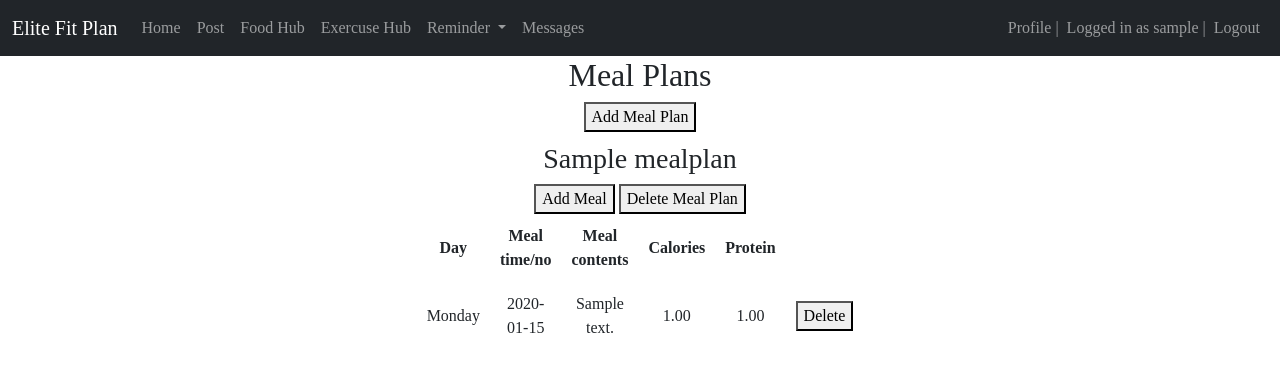
After one commit to darius-hmi/personalOrganiser, a Django app: page /meal-plans/ in a window 1280 px wide. The commit adds this page. Shown: the top 372 px of the page. Run offline with Django 4.2, Linux system fonts and the light colour scheme; a user stored in the database is signed in; tables that the repository leaves empty hold one stand-in row (values such as "Sample post"); parts of the project's set-up code (start-up, migrations or seed data) failed here and were passed over.

Commit message:
added meal plans to the food hub

```diff
--- a/main/forms.py
+++ b/main/forms.py
@@ -1,7 +1,7 @@
 from django import forms
 from django.contrib.auth.forms import UserCreationForm
 from django.contrib.auth.models import User
-from .models import Post, Food, Exercise, toDoList, Message, Profile
+from .models import Post, Food, Exercise, toDoList, Message, Profile, Meal, MealPlan
 
 class RegisterForm(UserCreationForm):
     email = forms.EmailField(required=True)
@@ -52,3 +52,14 @@ class ProfileForm(forms.ModelForm):
     class Meta:
         model = Profile
         fields = ['weight', 'height', 'total_protein_goal', 'total_calories_goal']
+
+class MealPlanForm(forms.ModelForm):
+    class Meta:
+        model = MealPlan
+        fields = ['name']
+
+class MealForm(forms.ModelForm):
+    class Meta:
+        model = Meal
+        fields = ['day_of_week', 'meal_time', 'meal_content', 'calories', 'protein']
+        labels = {'meal_time': 'Meal time/number'}
--- a/main/templates/main/create_food.html
+++ b/main/templates/main/create_food.html
@@ -97,6 +97,10 @@
   <div id="totalProteinGoal" style="display: none;">{{ totalProteinGoal|default:0 }}</div>
 
 
+<div style="text-align:center">
+    <a href="{% url 'meal_plan_page' %}">View Meal Plans</a>
+</div>
+
   <script>
   window.onload = function() {
       const totalCalories = JSON.parse(document.getElementById('totalCalories').textContent);
--- /dev/null
+++ b/main/templates/main/meal_plan_page.html
@@ -0,0 +1,168 @@
+{% extends 'main\base.html' %}
+{% block content %}
+<div style="text-align: center;"> <!-- Centering content -->
+    <h2>Meal Plans</h2>
+    <button id="toggle-meal-plan-form">Add Meal Plan</button>
+    <div id="meal-plan-form" style="display:none;">
+        <form id="create-meal-plan-form">
+            {% csrf_token %}
+            {{ meal_plan_form.as_p }}
+            <button type="submit">Create Meal Plan</button>
+        </form>
+    </div>
+
+    <div id="meal-plans" class="meal-plans-container">
+        {% for meal_plan in meal_plans %}
+        <div class="meal-plan" data-id="{{ meal_plan.id }}">
+            <h3>{{ meal_plan.name }}</h3>
+            <!-- Add delete button for meal plan -->
+            <button class="toggle-meal-form" data-id="{{ meal_plan.id }}">Add Meal</button>
+            <button class="delete-meal-plan" data-id="{{ meal_plan.id }}">Delete Meal Plan</button>
+            <div class="meal-form" id="meal-form-{{ meal_plan.id }}" style="display:none;">
+                <form class="add-meal-form" data-id="{{ meal_plan.id }}">
+                    {% csrf_token %}
+                    {{ meal_form.as_p }}
+                    <button type="submit">Add Meal</button>
+                </form>
+            </div>
+            <table style="margin: 0 auto; width: 80%; border-collapse: collapse;"> <!-- Centering meals -->
+                <thead>
+                    <tr>
+                        <th style="padding: 10px;">Day</th>
+                        <th style="padding: 10px;">Meal time/no</th>
+                        <th style="padding: 10px;">Meal contents</th>
+                        <th style="padding: 10px;">Calories</th>
+                        <th style="padding: 10px;">Protein</th>
+                        <!-- Add a column for delete button -->
+                    </tr>
+                </thead>
+                <tbody>
+                    {% for meal in meal_plan.meals.all %}
+                    <tr>
+                        <td style="padding: 10px;">{{ meal.day_of_week }}</td>
+                        <td style="padding: 10px;">{{ meal.meal_time }}</td>
+                        <td style="padding: 10px;">{{ meal.meal_content }}</td>
+                        <td style="padding: 10px;">{{ meal.calories }}</td>
+                        <td style="padding: 10px;">{{ meal.protein }}</td>
+                        <!-- Add delete button for each meal -->
+                        <td style="padding: 10px;"><button class="delete-meal" data-meal-id="{{ meal.id }}">Delete</button></td>
+                    </tr>
+                    {% endfor %}
+                </tbody>
+            </table>
+        </div>
+        {% endfor %}
+    </div>
+</div>
+<script src="https://code.jquery.com/jquery-3.6.0.min.js"></script>
+<script>
+$(document).ready(function() {
+    $('#toggle-meal-plan-form').click(function() {
+        $('#meal-plan-form').toggle();
+    });
+
+    $('.toggle-meal-form').click(function() {
+        var mealPlanId = $(this).data('id');
+        $('#meal-form-' + mealPlanId).toggle();
+    });
+
+    $('#create-meal-plan-form').submit(function(event) {
+        event.preventDefault();
+        $.ajax({
+            type: 'POST',
+            url: "{% url 'create_meal_plan' %}",
+            data: $(this).serialize(),
+            success: function(response) {
+                if (response.status == 'success') {
+                    location.reload(); // Reload to see the new meal plan
+                } else {
+                    alert('Error: ' + response.errors);
+                }
+            }
+        });
+    });
+
+    $('.add-meal-form').submit(function(event) {
+        event.preventDefault();
+        var mealPlanId = $(this).data('id');
+        $.ajax({
+            type: 'POST',
+            url: '/meal-plans/' + mealPlanId + '/add-meal/',
+            data: $(this).serialize(),
+            success: function(response) {
+                if (response.status == 'success') {
+                    location.reload(); // Reload to see the new meal
+                } else {
+                    alert('Error: ' + response.errors);
+                }
+            }
+        });
+    });
+
+    // Function to handle deletion of meal plans
+    $('.delete-meal-plan').click(function() {
+        var mealPlanId = $(this).data('id');
+        if (confirm("Are you sure you want to delete this meal plan?")) {
+            var csrftoken = getCookie('csrftoken');
+            $.ajax({
+                type: 'POST',
+                url: '/meal-plans/' + mealPlanId + '/delete/',
+                headers: {
+                    'X-CSRFToken': csrftoken
+                },
+                success: function(response) {
+                    if (response.status == 'success') {
+                        // Instead of reloading the page, remove the deleted meal plan from the DOM
+                        $('[data-id="' + mealPlanId + '"]').remove();
+                    } else {
+                        alert('Error: ' + response.errors);
+                    }
+                }
+            });
+        }
+    });
+
+    // Function to handle deletion of meals
+    $('.delete-meal').click(function() {
+        var mealId = $(this).data('meal-id');
+        var mealPlanId = $(this).closest('.meal-plan').data('id'); // Get meal plan id
+        if (confirm("Are you sure you want to delete this meal?")) {
+            var csrftoken = getCookie('csrftoken');
+            $.ajax({
+                type: 'POST',
+                url: '/meal-plans/' + mealPlanId + '/meals/' + mealId + '/delete/',
+                headers: {
+                    'X-CSRFToken': csrftoken
+                },
+                success: function(response) {
+                    if (response.status == 'success') {
+                        // Instead of reloading the page, remove the deleted meal from the DOM
+                        $('[data-meal-id="' + mealId + '"]').closest('tr').remove();
+                    } else {
+                        alert('Error: ' + response.errors);
+                    }
+                }
+            });
+        }
+    });
+
+    // Function to fetch CSRF token from cookies
+    function getCookie(name) {
+        var cookieValue = null;
+        if (document.cookie && document.cookie !== '') {
+            var cookies = document.cookie.split(';');
+            for (var i = 0; i < cookies.length; i++) {
+                var cookie = cookies[i].trim();
+                // Does this cookie string begin with the name we want?
+                if (cookie.substring(0, name.length + 1) === (name + '=')) {
+                    cookieValue = decodeURIComponent(cookie.substring(name.length + 1));
+                    break;
+                }
+            }
+        }
+        return cookieValue;
+    }
+
+});
+</script>
+{% endblock %}
--- a/main/urls.py
+++ b/main/urls.py
@@ -20,4 +20,9 @@ urlpatterns = [
     path('initiate-dm/', views.initiate_dm, name='initiate_dm'),
     path('get_exercise_data/', views.get_exercise_data, name='get_exercise_data'),
     path('profile/', views.profile_view, name='profile'),
+    path('meal-plans/', views.meal_plan_page, name='meal_plan_page'),
+    path('meal-plans/create/', views.create_meal_plan, name='create_meal_plan'),
+    path('meal-plans/<int:meal_plan_id>/add-meal/', views.add_meal, name='add_meal'),
+    path('meal-plans/<int:meal_plan_id>/delete/', views.delete_meal_plan, name='delete_meal_plan'),
+    path('meal-plans/<int:meal_plan_id>/meals/<int:meal_id>/delete/', views.delete_meal, name='delete_meal'),
 ]
--- a/main/views.py
+++ b/main/views.py
@@ -1,8 +1,8 @@
 from django.shortcuts import render, redirect, get_object_or_404
-from .forms import RegisterForm, PostForm, FoodForm, datePicker, ExerciseForm, toDoForm, MessageForm, ProfileForm
+from .forms import RegisterForm, PostForm, FoodForm, datePicker, ExerciseForm, toDoForm, MessageForm, ProfileForm, MealForm, MealPlanForm
 from django.contrib.auth import login, logout, authenticate
 from django.contrib.auth.decorators import login_required
-from .models import Post, Food, Exercise, toDoList, Message, Thread, Profile
+from .models import Post, Food, Exercise, toDoList, Message, Thread, Profile, MealPlan, Meal
 from datetime import datetime, time, date as dt_date
 from django.db.models import Sum, Count
 from django.core.mail import send_mail
@@ -408,4 +408,58 @@ def thread_detail_view(request, thread_id):
     return render(request, 'main/thread_detail.html', {'thread': thread, 'messages': messages, 'form': form})
 
 
+
+@login_required(login_url='/login')
+def meal_plan_page(request):
+    meal_plans = MealPlan.objects.filter(user=request.user)
+    meal_plan_form = MealPlanForm()
+    meal_form = MealForm()
+    return render(request, 'main/meal_plan_page.html', {
+        'meal_plans': meal_plans,
+        'meal_plan_form': meal_plan_form,
+        'meal_form': meal_form,
+    })
+
+@login_required(login_url='/login')
+def create_meal_plan(request):
+    if request.method == 'POST':
+        form = MealPlanForm(request.POST)
+        if form.is_valid():
+            meal_plan = form.save(commit=False)
+            meal_plan.user = request.user
+            meal_plan.save()
+            return JsonResponse({'status': 'success', 'meal_plan': {'id': meal_plan.id, 'name': meal_plan.name}})
+        else:
+            return JsonResponse({'status': 'error', 'errors': form.errors})
+
+@login_required(login_url='/login')
+def add_meal(request, meal_plan_id):
+    meal_plan = get_object_or_404(MealPlan, id=meal_plan_id, user=request.user)
+    if request.method == 'POST':
+        form = MealForm(request.POST)
+        if form.is_valid():
+            meal = form.save(commit=False)
+            meal.meal_plan = meal_plan
+            meal.save()
+            return JsonResponse({'status': 'success', 'meal': {'day_of_week': meal.day_of_week, 'name': meal.meal_time,'contents': meal.meal_content, 'calories': meal.calories, 'protein': meal.protein}})
+        else:
+            return JsonResponse({'status': 'error', 'errors': form.errors})
+
+
+def delete_meal_plan(request, meal_plan_id):
+    meal_plan = get_object_or_404(MealPlan, pk=meal_plan_id)
+    if request.method == 'POST':
+        meal_plan.delete()
+        return JsonResponse({'status': 'success'})
+    return JsonResponse({'status': 'error', 'message': 'Invalid request method'})
+
+def delete_meal(request, meal_plan_id, meal_id):
+    meal = get_object_or_404(Meal, pk=meal_id)
+    if request.method == 'POST':
+        meal.delete()
+        return JsonResponse({'status': 'success'})
+    return JsonResponse({'status': 'error', 'message': 'Invalid request method'})
+
+
+
 #end of the code
--- a/static/css/base.css
+++ b/static/css/base.css
@@ -230,4 +230,17 @@ canvas {
     justify-content: center;
     align-items: center; /* Center items vertically */
 }
+
+.meal-plans-container {
+    display: flex;
+    flex-wrap: wrap;
+    justify-content: center;
+}
+
+.meal-plan {
+    flex: 0 0 calc(33.33% - 20px); /* Adjust the percentage to your liking */
+    margin: 10px;
+    /* Additional styling for each meal plan */
+}
+
 /* Add other CSS styles for your elements */
```
Also changed, not shown: main/models.py (+29 -0 lines), main/migrations/0006_mealplan_meal.py (added), main/migrations/0007_rename_name_meal_meal_time_meal_meal_content_and_more.py (added).
